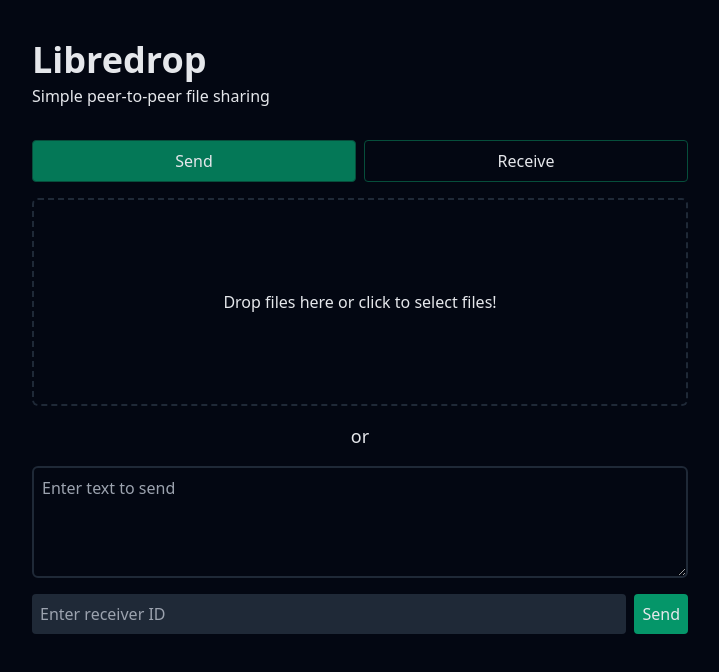
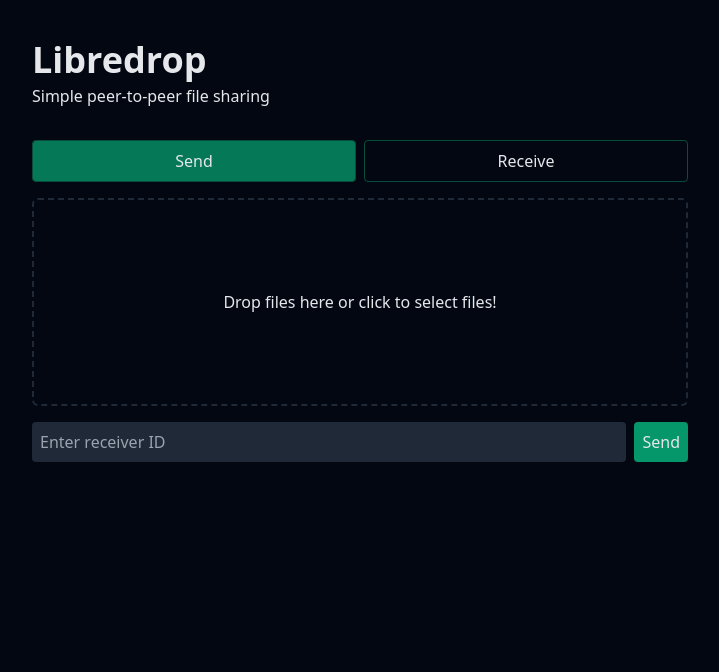
Before and after one commit to rk234/libredrop, a Vue app in the folder libredrop-web/: page /send in a window 1280 px wide. Shown: the top 672 px of the page, without its empty margins (280-999 px from the left). Built offline with nearby package versions, Linux system fonts and the light colour scheme.

Commit message:
add todo + rm text send for now

```diff
--- a/libredrop-web/src/views/SendView.vue
+++ b/libredrop-web/src/views/SendView.vue
@@ -76,9 +76,6 @@
 <template>
   <div class="flex flex-col gap-4">
     <FilePicker @filesUploaded="handleFiles" class="" />
-    <p class="text-center text-lg">or</p>
-    <textarea class="bg-gray-950 border-2 border-gray-800 p-2 min-h-28 text-gray-200 rounded-md"
-      placeholder="Enter text to send"></textarea>
 
     <div class="flex flex-row gap-2">
       <input v-model="receiverID" class="flex-1 rounded bg-gray-800 p-2" type="text" placeholder="Enter receiver ID" />
```
Also changed, not shown: 1 other file (tests, documents, lock files or other folders).
